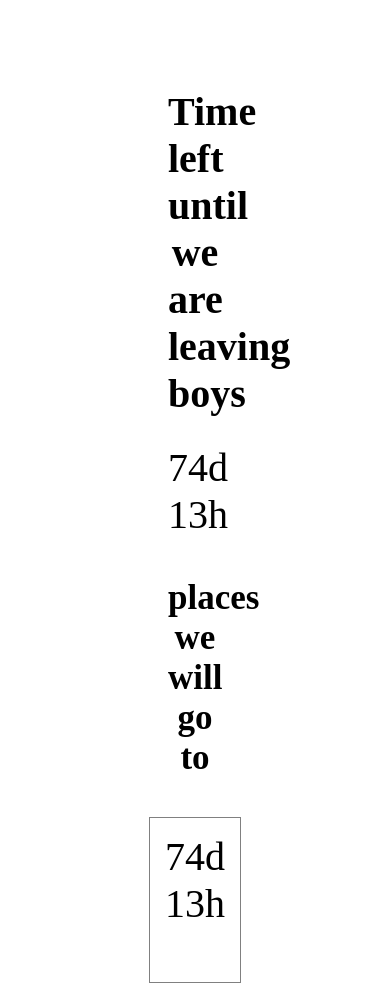
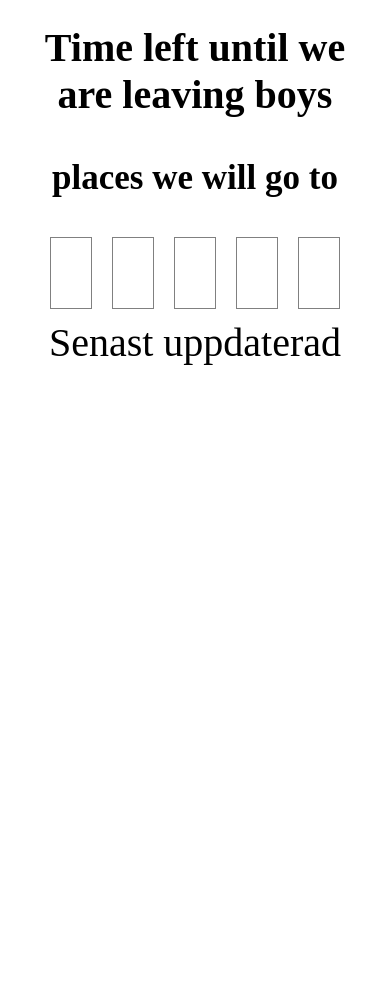
Before and after one commit to jacobfredriksson/ColombiaFun, a website: page index.html in a window 390 px wide. Shown: the top 986 px of the page. After the commit the page ends 844 px from the top, so only its background shows below. Drawn offline with Linux system fonts and the light colour scheme; no server answers.

Commit message:
added padding media query

```diff
--- a/index.html
+++ b/index.html
@@ -76,7 +76,7 @@
         test(distanceCartagena, "cartagena");
         test(distancePuertoRico, "puertorico");
         test(distancePanama, "demo");
-      }, 1000);
+      }, 60000);
 
       function test(distance, id) {
         console.log(distance, id);
--- a/styles.css
+++ b/styles.css
@@ -1,5 +1,11 @@
 .wrapper {
   padding: 5rem 10rem;
+}
+
+@media screen and (max-width: 600px) {
+  .wrapper {
+    padding: 1rem 2rem;
+  }
 }
 
 .cities {
```
